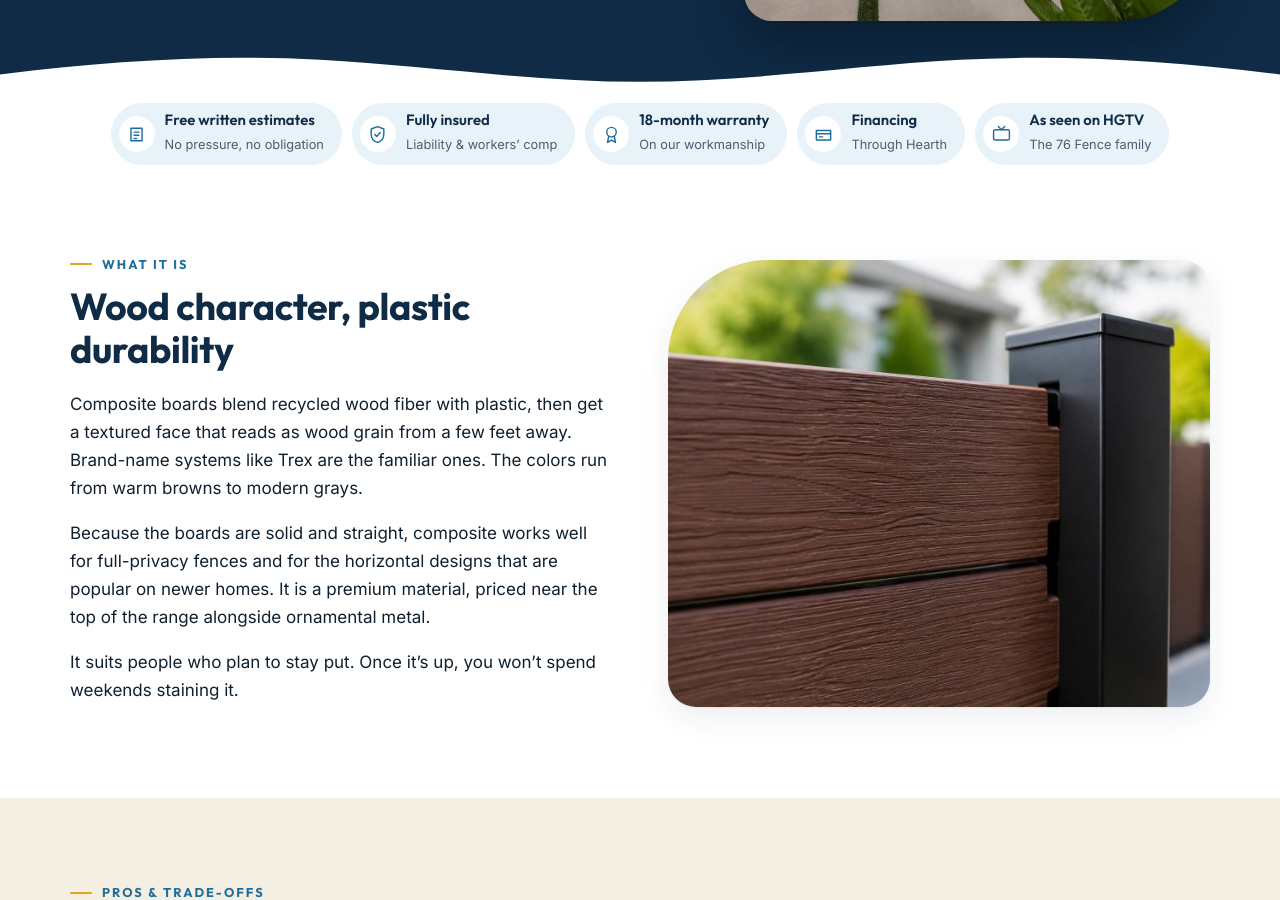
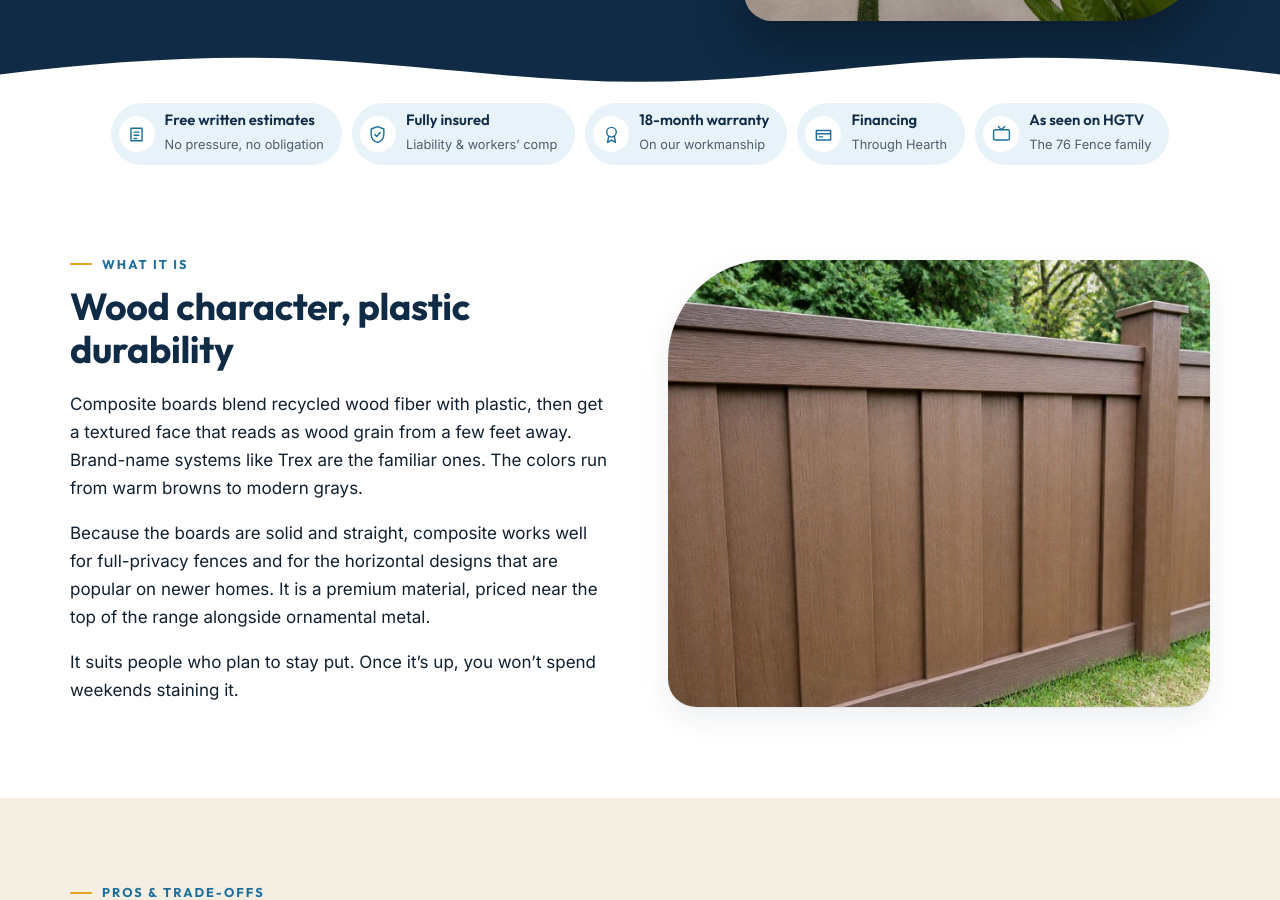
Before and after one commit to brysr1/conroetxfences, a Jekyll site: the page built from materials/composite-trex.md, in a window 1280 px wide and 900 px high, scrolled down 491 px. Built offline with Jekyll 4.4.1, drawn with Linux system fonts in a browser that asks for light colours.

Commit message:
Composite page: new board-on-board photo

```diff
--- a/materials/composite-trex.md
+++ b/materials/composite-trex.md
@@ -26,7 +26,7 @@ faqs:
       <p>Because the boards are solid and straight, composite works well for full-privacy fences and for the horizontal designs that are popular on newer homes. It is a premium material, priced near the top of the range alongside ornamental metal.</p>
       <p>It suits people who plan to stay put. Once it&rsquo;s up, you won&rsquo;t spend weekends staining it.</p>
     </div>
-    <figure class="lc-split-media lc-split-media--alt">{% include photo.html src="/assets/images/fences/composite-closeup.jpg" alt="Brown composite fence boards set in a black aluminum post" w=1000 %}</figure>
+    <figure class="lc-split-media lc-split-media--alt">{% include photo.html src="/assets/images/fences/composite-board-on-board.jpg" alt="Brown composite board-on-board privacy fence with capped composite post and top and bottom rails" w=1000 %}</figure>
   </div>
 </section>
 
```
